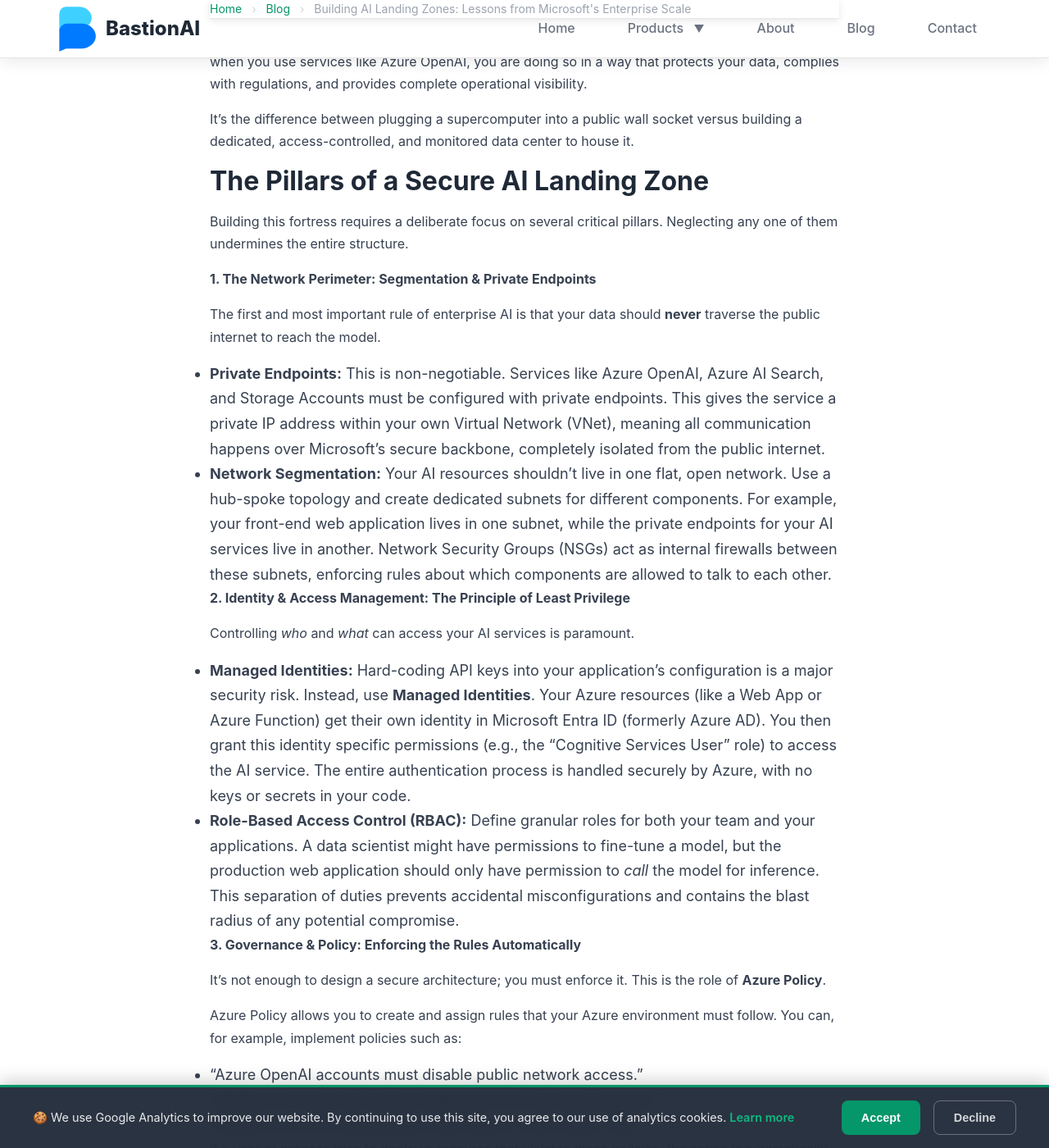
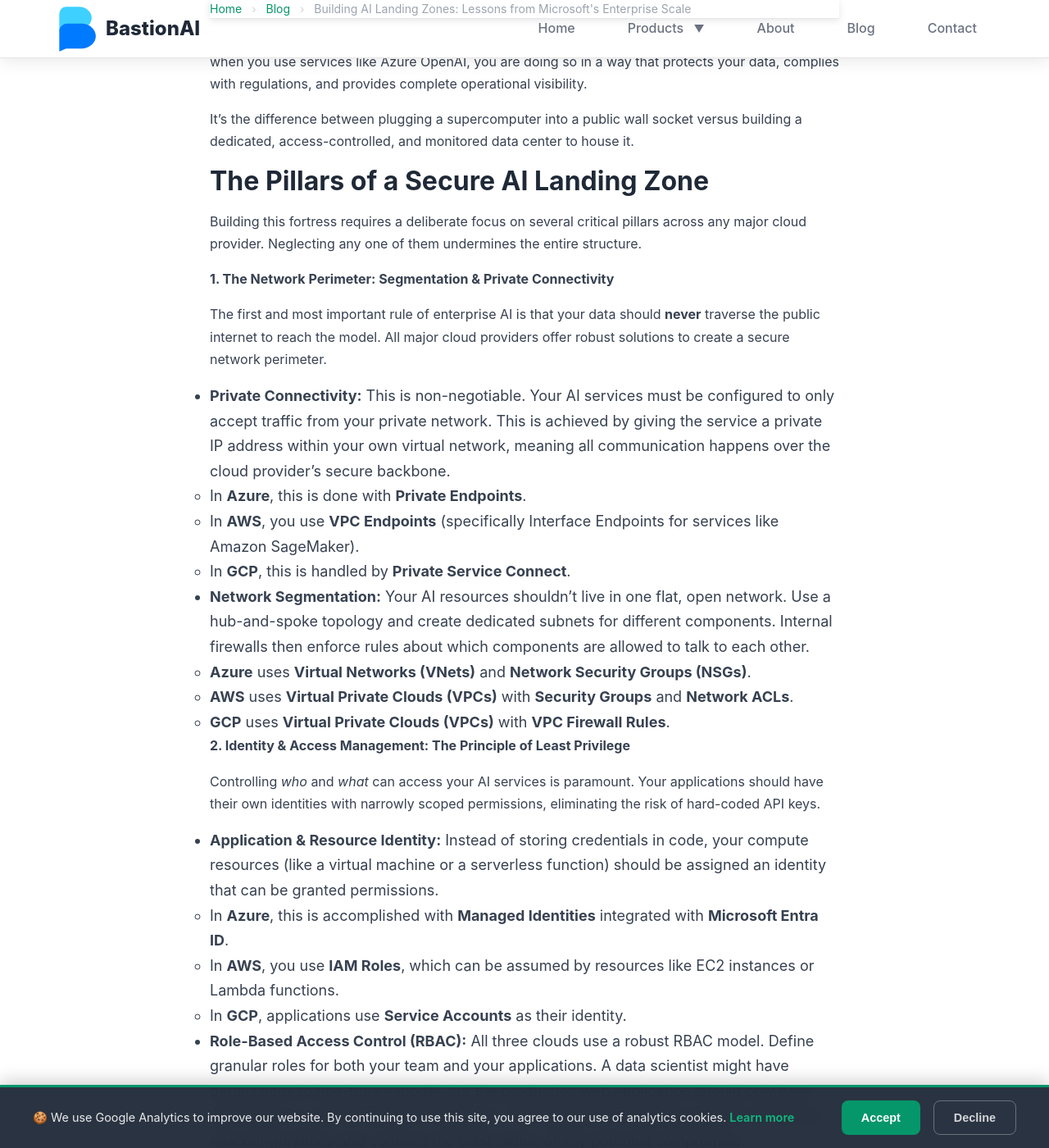
Before and after one commit to BastionAI/bastionai.github.io, a Jekyll site: the page built from _posts/2025-07-11-building-ai-landing-zones.md, in a window 1280 px wide and 1400 px high, scrolled down 1247 px. Shown: the whole window at 82% size. Built offline with Jekyll 4.4.1, drawn with Linux system fonts in a browser that asks for light colours; some of the changed text lies outside the part shown.

Commit message:
docs: expand AI Landing Zone post with AWS and GCP examples

```diff
--- a/_posts/2025-07-11-building-ai-landing-zones.md
+++ b/_posts/2025-07-11-building-ai-landing-zones.md
@@ -26,39 +26,54 @@
 
 ### The Pillars of a Secure AI Landing Zone
 
-Building this fortress requires a deliberate focus on several critical pillars. Neglecting any one of them undermines the entire structure.
+Building this fortress requires a deliberate focus on several critical pillars across any major cloud provider. Neglecting any one of them undermines the entire structure.
 
-**1. The Network Perimeter: Segmentation & Private Endpoints**
+**1. The Network Perimeter: Segmentation & Private Connectivity**
 
-The first and most important rule of enterprise AI is that your data should **never** traverse the public internet to reach the model.
+The first and most important rule of enterprise AI is that your data should **never** traverse the public internet to reach the model. All major cloud providers offer robust solutions to create a secure network perimeter.
 
-*   **Private Endpoints:** This is non-negotiable. Services like Azure OpenAI, Azure AI Search, and Storage Accounts must be configured with private endpoints. This gives the service a private IP address within your own Virtual Network (VNet), meaning all communication happens over Microsoft's secure backbone, completely isolated from the public internet.
-*   **Network Segmentation:** Your AI resources shouldn't live in one flat, open network. Use a hub-spoke topology and create dedicated subnets for different components. For example, your front-end web application lives in one subnet, while the private endpoints for your AI services live in another. Network Security Groups (NSGs) act as internal firewalls between these subnets, enforcing rules about which components are allowed to talk to each other.
+*   **Private Connectivity:** This is non-negotiable. Your AI services must be configured to only accept traffic from your private network. This is achieved by giving the service a private IP address within your own virtual network, meaning all communication happens over the cloud provider's secure backbone.
+    *   In **Azure**, this is done with **Private Endpoints**.
+    *   In **AWS**, you use **VPC Endpoints** (specifically Interface Endpoints for services like Amazon SageMaker).
+    *   In **GCP**, this is handled by **Private Service Connect**.
+*   **Network Segmentation:** Your AI resources shouldn't live in one flat, open network. Use a hub-and-spoke topology and create dedicated subnets for different components. Internal firewalls then enforce rules about which components are allowed to talk to each other.
+    *   **Azure** uses **Virtual Networks (VNets)** and **Network Security Groups (NSGs)**.
+    *   **AWS** uses **Virtual Private Clouds (VPCs)** with **Security Groups** and **Network ACLs**.
+    *   **GCP** uses **Virtual Private Clouds (VPCs)** with **VPC Firewall Rules**.
 
 **2. Identity & Access Management: The Principle of Least Privilege**
 
-Controlling *who* and *what* can access your AI services is paramount.
+Controlling *who* and *what* can access your AI services is paramount. Your applications should have their own identities with narrowly scoped permissions, eliminating the risk of hard-coded API keys.
 
-*   **Managed Identities:** Hard-coding API keys into your application's configuration is a major security risk. Instead, use **Managed Identities**. Your Azure resources (like a Web App or Azure Function) get their own identity in Microsoft Entra ID (formerly Azure AD). You then grant this identity specific permissions (e.g., the "Cognitive Services User" role) to access the AI service. The entire authentication process is handled securely by Azure, with no keys or secrets in your code.
-*   **Role-Based Access Control (RBAC):** Define granular roles for both your team and your applications. A data scientist might have permissions to fine-tune a model, but the production web application should only have permission to *call* the model for inference. This separation of duties prevents accidental misconfigurations and contains the blast radius of any potential compromise.
+*   **Application & Resource Identity:** Instead of storing credentials in code, your compute resources (like a virtual machine or a serverless function) should be assigned an identity that can be granted permissions.
+    *   In **Azure**, this is accomplished with **Managed Identities** integrated with **Microsoft Entra ID**.
+    *   In **AWS**, you use **IAM Roles**, which can be assumed by resources like EC2 instances or Lambda functions.
+    *   In **GCP**, applications use **Service Accounts** as their identity.
+*   **Role-Based Access Control (RBAC):** All three clouds use a robust RBAC model. Define granular roles for both your team and your applications. A data scientist might have permissions to fine-tune a model, but the production web application should only have permission to *call* the model for inference. This separation of duties prevents accidental misconfigurations and contains the blast radius of any potential compromise.
 
 **3. Governance & Policy: Enforcing the Rules Automatically**
 
-It’s not enough to design a secure architecture; you must enforce it. This is the role of **Azure Policy**.
+It’s not enough to design a secure architecture; you must enforce it automatically. This is the role of cloud-native policy-as-code services.
 
-Azure Policy allows you to create and assign rules that your Azure environment must follow. You can, for example, implement policies such as:
-*   "Azure OpenAI accounts must disable public network access."
-*   "All Azure AI Services must be deployed with a private endpoint."
-*   "Resources in this subscription must have a ‘cost-center’ tag."
+These services allow you to create and assign rules that your cloud environment must follow, preventing non-compliant resources from ever being deployed. For example, you can implement policies such as:
+*   "All AI service instances must disable public network access."
+*   "All storage accounts containing training data must have encryption enabled."
+*   "Resources in this project must have a ‘cost-center’ tag."
 
-If a user or process tries to deploy a resource that violates these policies, the action is automatically blocked. This codifies your governance rules and ensures your landing zone stays compliant over time.
+The specific services are:
+*   **Azure:** **Azure Policy**
+*   **AWS:** A combination of **Service Control Policies (SCPs)** at the organization level and **AWS Config** rules for resource-level compliance checks.
+*   **GCP:** **Organization Policy Service**
 
 **4. Responsible AI & Privacy: Building with Trust**
 
 Security is about protecting your systems; responsibility is about protecting your users and your brand.
 
-*   **Content Filtering & Monitoring:** Services like Azure OpenAI come with built-in content filtering to detect and prevent harmful outputs. These should be configured and actively monitored.
-*   **Data Privacy:** The architecture of an AI Landing Zone is inherently privacy-preserving. By keeping all data processing within your controlled network boundary and not sending it over the public internet, you are taking a massive step toward complying with regulations like GDPR and HIPAA.
+*   **Content Filtering & Monitoring:** All major AI platforms provide tools to detect and prevent harmful or inappropriate content in both prompts and responses. These should be configured and actively monitored.
+    *   **Azure OpenAI** has built-in **Content Filtering**.
+    *   **Amazon Bedrock** provides **Guardrails**.
+    *   **Google Vertex AI** includes **Safety Filters**.
+*   **Data Privacy:** The architecture of an AI Landing Zone is inherently privacy-preserving. By keeping all data processing within your controlled network boundary, you are taking a massive step toward complying with regulations like GDPR and HIPAA, regardless of the cloud provider.
 *   **Transparency & Accountability:** Implement robust logging and monitoring to understand how your AI is being used and how it's performing. If a model provides an incorrect or biased response, you need an audit trail to trace back the "why."
 
 ### Our Commitment at BastionAI
```
